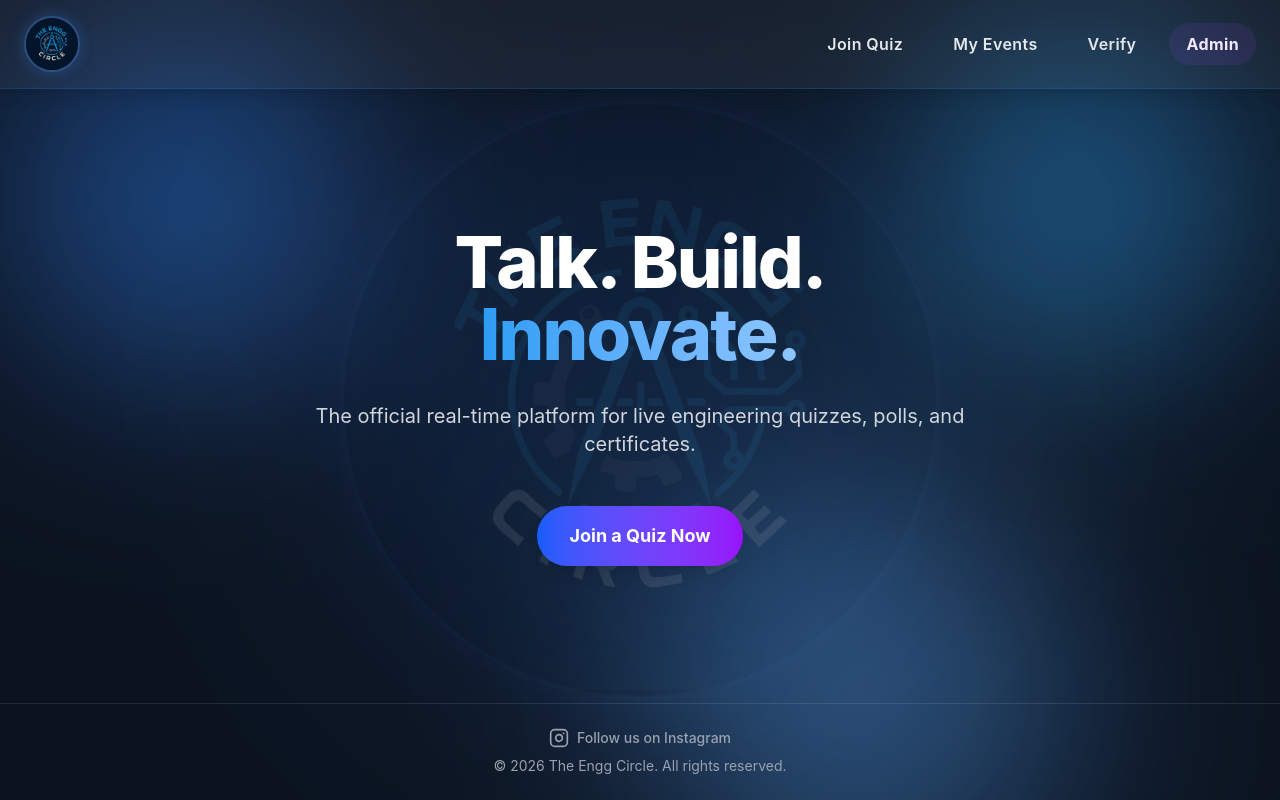
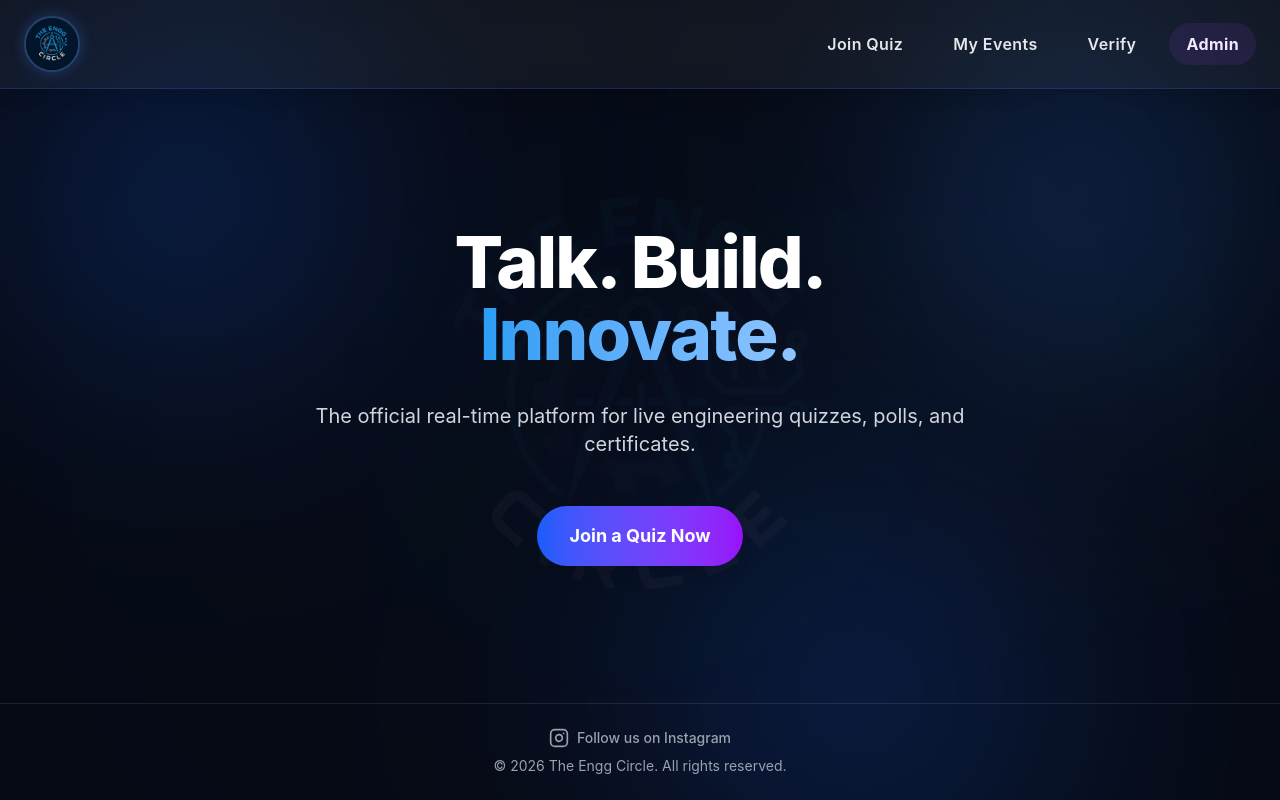
Before and after one commit to rajbabugoswami/engg-circle-app, a React app in the folder frontend/: page / in a window 1280 px wide. Built offline with nearby package versions, Linux system fonts and the light colour scheme; no server answers; the HTML template or start-up script is replaced by a standard one.

Commit message:
Darken main background significantly

```diff
--- a/frontend/src/pages/Home.jsx
+++ b/frontend/src/pages/Home.jsx
@@ -3,13 +3,13 @@ import { Link } from 'react-router-dom';
 
 const Home = () => {
   return (
-    <div className="min-h-screen bg-[#0b1320] flex flex-col font-sans text-white relative overflow-hidden">
+    <div className="min-h-screen bg-[#050914] flex flex-col font-sans text-white relative overflow-hidden">
       {/* Background logo - glowing circle like the navbar logo */}
-      <div className="absolute top-1/2 left-1/2 -translate-x-1/2 -translate-y-1/2 w-[400px] h-[400px] md:w-[600px] md:h-[600px] opacity-10 bg-center bg-no-repeat bg-cover rounded-full shadow-[0_0_50px_rgba(59,130,246,0.5)] border-4 border-blue-400/30" style={{ backgroundImage: "url('/logo.jpeg')" }}></div>
-      <div className="absolute top-0 left-0 w-96 h-96 bg-blue-500 rounded-full mix-blend-screen filter blur-[100px] opacity-40 animate-blob"></div>
-      <div className="absolute top-0 right-0 w-96 h-96 bg-[#2a9df4] rounded-full mix-blend-screen filter blur-[100px] opacity-40 animate-blob animation-delay-2000"></div>
-      <div className="absolute -bottom-32 left-1/2 w-96 h-96 bg-blue-400 rounded-full mix-blend-screen filter blur-[100px] opacity-40 animate-blob animation-delay-4000"></div>
-      <div className="absolute top-1/2 left-1/2 -translate-x-1/2 -translate-y-1/2 w-[600px] h-[600px] bg-blue-500/20 rounded-full mix-blend-screen filter blur-[120px] opacity-60 pointer-events-none"></div>
+      <div className="absolute top-1/2 left-1/2 -translate-x-1/2 -translate-y-1/2 w-[400px] h-[400px] md:w-[600px] md:h-[600px] opacity-[0.03] bg-center bg-no-repeat bg-cover rounded-full shadow-[0_0_30px_rgba(59,130,246,0.2)] border-2 border-blue-400/10 pointer-events-none" style={{ backgroundImage: "url('/logo.jpeg')" }}></div>
+      <div className="absolute top-0 left-0 w-96 h-96 bg-blue-600 rounded-full mix-blend-screen filter blur-[120px] opacity-20 animate-blob pointer-events-none"></div>
+      <div className="absolute top-0 right-0 w-96 h-96 bg-blue-500 rounded-full mix-blend-screen filter blur-[120px] opacity-20 animate-blob animation-delay-2000 pointer-events-none"></div>
+      <div className="absolute -bottom-32 left-1/2 w-96 h-96 bg-blue-600 rounded-full mix-blend-screen filter blur-[120px] opacity-20 animate-blob animation-delay-4000 pointer-events-none"></div>
+      <div className="absolute top-1/2 left-1/2 -translate-x-1/2 -translate-y-1/2 w-[600px] h-[600px] bg-blue-500/10 rounded-full mix-blend-screen filter blur-[150px] opacity-20 pointer-events-none"></div>
 
       <header className="relative z-10 bg-white/5 backdrop-blur-md border-b border-blue-500/20 shadow-lg">
         <div className="max-w-7xl mx-auto px-4 md:px-6 py-3 md:py-4 flex flex-col md:flex-row justify-between items-center gap-2 md:gap-4">
```
